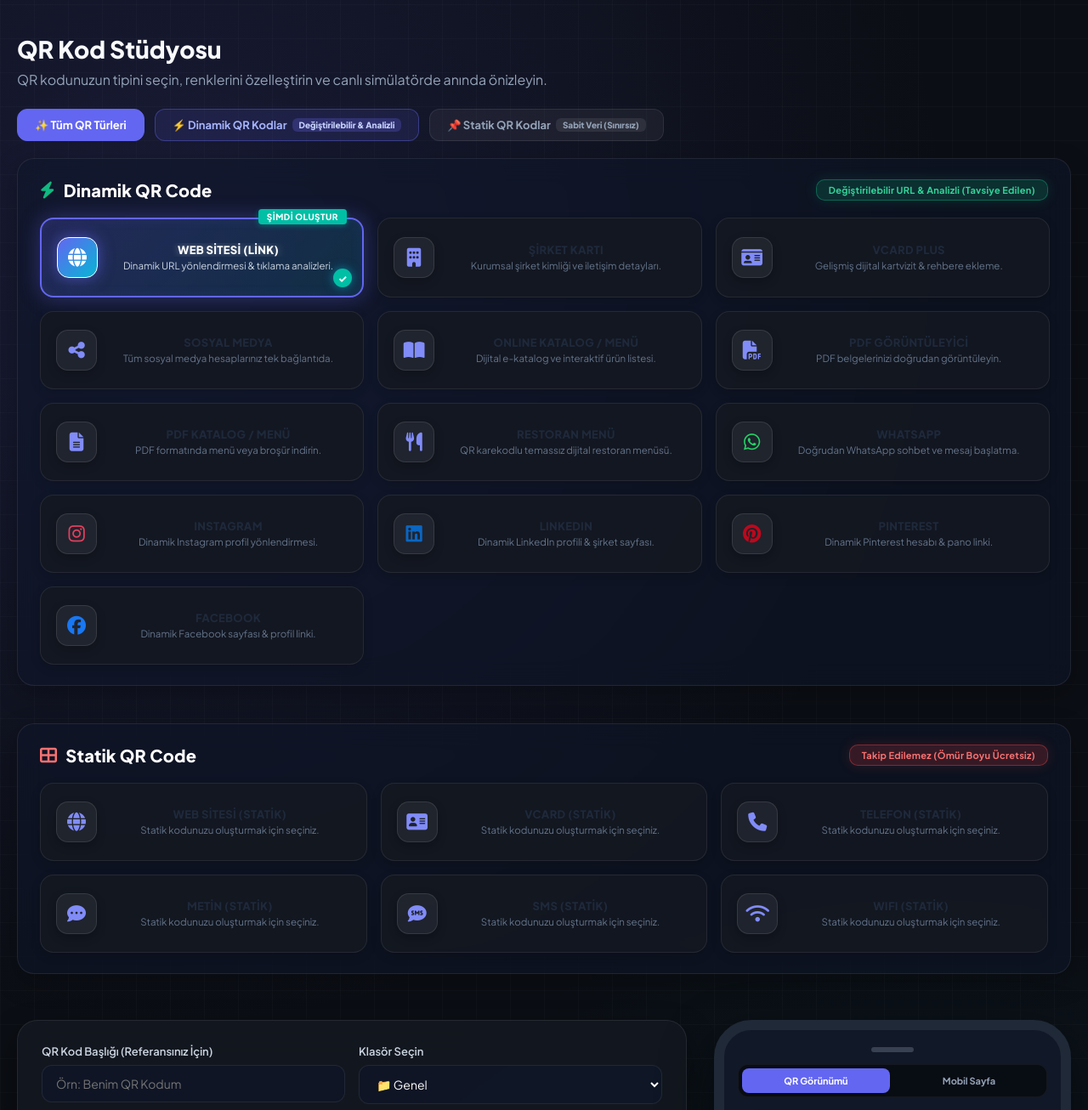
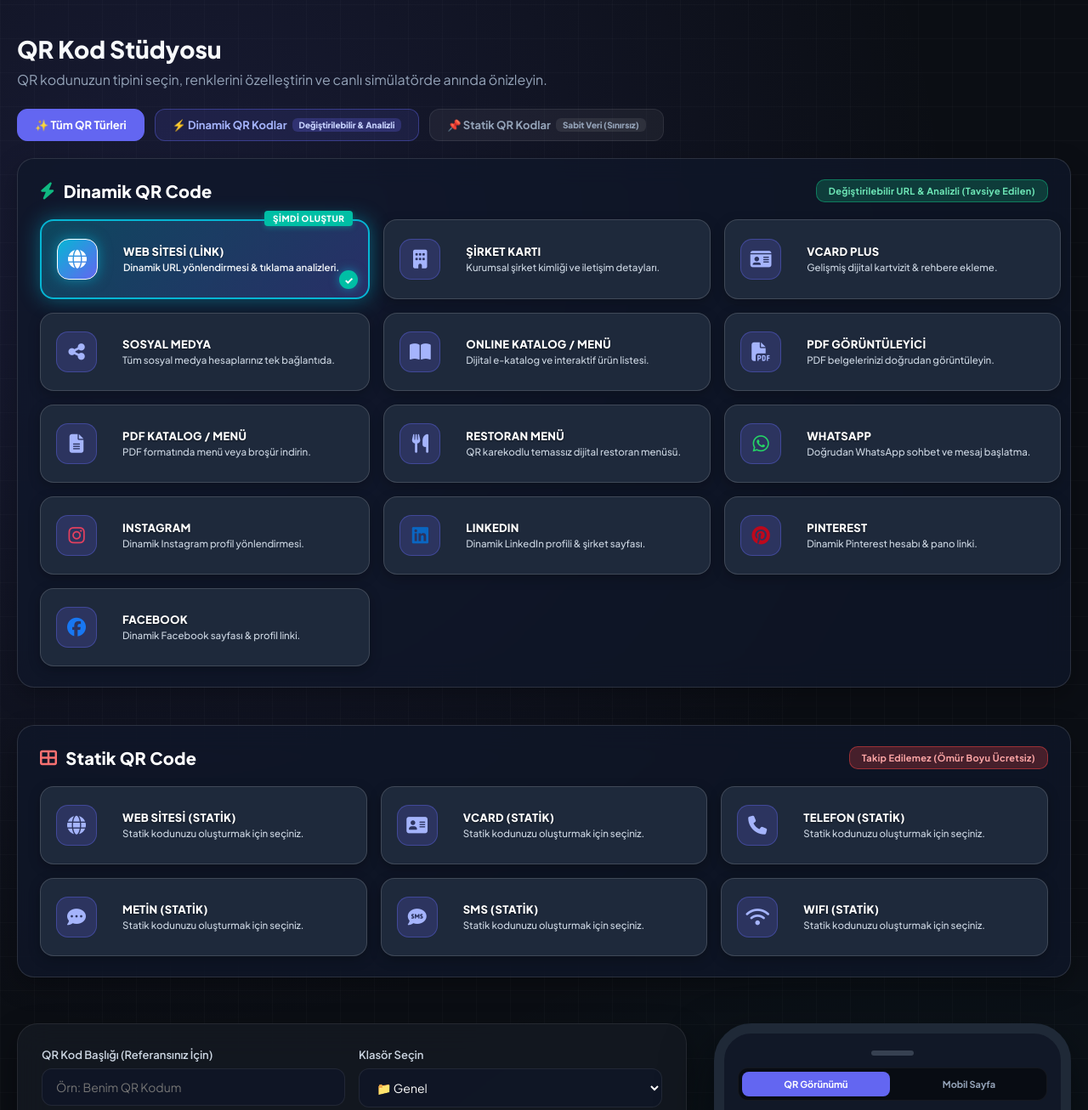
Before and after one commit to dijitalhomee-prog/dijitalgru, a Flask app: page / in a window 1280 px wide, after a click on "QR Stüdyosu". Shown: the part 75-1381 px from the top of the page at 85% size. Run offline with Flask 3, Linux system fonts and the light colour scheme.

Commit message:
fix(contrast): maximize text readability and contrast for all QR studio cards

```diff
--- a/templates/index.html
+++ b/templates/index.html
@@ -76,16 +76,16 @@
             background: rgba(99, 102, 241, 0.1);
         }
 
-        /* Dijitalgru QR Studio Unique Custom Dark-Glass Card UI */
+        /* High-Contrast Readable Dark Glass Card UI for Dijitalgru QR Studio */
         .studio-cat-section {
-            background: rgba(15, 23, 42, 0.55);
+            background: rgba(15, 23, 42, 0.75);
             backdrop-filter: blur(16px);
             -webkit-backdrop-filter: blur(16px);
-            border: 1px solid rgba(255, 255, 255, 0.08);
+            border: 1px solid rgba(255, 255, 255, 0.12);
             border-radius: 20px;
             padding: 24px 26px;
             margin-bottom: 24px;
-            box-shadow: 0 10px 30px rgba(0, 0, 0, 0.25);
+            box-shadow: 0 10px 30px rgba(0, 0, 0, 0.3);
         }
 
         .studio-cat-header {
@@ -111,25 +111,23 @@
         .badge-static-pill {
             font-size: 11px;
             font-weight: 700;
-            background: rgba(239, 68, 68, 0.18);
-            border: 1px solid rgba(239, 68, 68, 0.4);
-            color: #f87171;
-            padding: 5px 14px;
+            background: rgba(239, 68, 68, 0.25);
+            border: 1px solid rgba(239, 68, 68, 0.5);
+            color: #fca5a5;
+            padding: 6px 14px;
             border-radius: 10px;
             letter-spacing: 0.3px;
-            box-shadow: 0 0 15px rgba(239, 68, 68, 0.15);
         }
 
         .badge-dynamic-pill {
             font-size: 11px;
             font-weight: 700;
-            background: rgba(16, 185, 129, 0.18);
-            border: 1px solid rgba(16, 185, 129, 0.4);
-            color: #34d399;
-            padding: 5px 14px;
+            background: rgba(16, 185, 129, 0.25);
+            border: 1px solid rgba(16, 185, 129, 0.5);
+            color: #6ee7b7;
+            padding: 6px 14px;
             border-radius: 10px;
             letter-spacing: 0.3px;
-            box-shadow: 0 0 15px rgba(16, 185, 129, 0.15);
         }
 
         .qr-type-card-grid {
@@ -155,59 +153,57 @@
             display: flex;
             align-items: center;
             gap: 14px;
-            background: rgba(21, 25, 34, 0.85);
-            border: 1px solid rgba(255, 255, 255, 0.08);
+            background: #1e293b !important;
+            border: 1px solid rgba(255, 255, 255, 0.15) !important;
             border-radius: 16px;
             min-height: 80px;
             padding: 14px 18px;
             cursor: pointer;
-            transition: all 0.25s cubic-bezier(0.4, 0, 0.2, 1);
+            transition: all 0.2s ease;
             user-select: none;
-            box-shadow: 0 4px 12px rgba(0, 0, 0, 0.15);
+            box-shadow: 0 4px 14px rgba(0, 0, 0, 0.25);
             overflow: visible;
+            text-align: left;
         }
 
         .qr-type-card:hover {
-            border-color: rgba(99, 102, 241, 0.4);
-            background: rgba(30, 36, 51, 0.95);
-            box-shadow: 0 8px 25px rgba(99, 102, 241, 0.18);
-            transform: translateY(-3px);
+            border-color: #6366f1 !important;
+            background: #334155 !important;
+            box-shadow: 0 8px 25px rgba(99, 102, 241, 0.25);
+            transform: translateY(-2px);
         }
 
         .qr-type-card.active {
-            background: linear-gradient(135deg, rgba(99, 102, 241, 0.22), rgba(6, 182, 212, 0.15)) !important;
-            border: 2px solid #6366f1 !important;
-            box-shadow: 0 0 25px rgba(99, 102, 241, 0.35), inset 0 0 15px rgba(99, 102, 241, 0.1) !important;
+            background: linear-gradient(135deg, rgba(6, 182, 212, 0.3), rgba(99, 102, 241, 0.3)) !important;
+            border: 2px solid #06b6d4 !important;
+            box-shadow: 0 0 25px rgba(6, 182, 212, 0.45) !important;
         }
 
         .qr-type-card .card-icon-box {
             width: 48px;
             height: 48px;
             border-radius: 14px;
-            background: rgba(255, 255, 255, 0.06);
-            border: 1px solid rgba(255, 255, 255, 0.1);
+            background: rgba(99, 102, 241, 0.2) !important;
+            border: 1px solid rgba(99, 102, 241, 0.4) !important;
             display: flex;
             align-items: center;
             justify-content: center;
             font-size: 22px;
-            color: #818cf8;
+            color: #a5b4fc;
             flex-shrink: 0;
-            transition: all 0.25s ease;
-            box-shadow: 0 4px 12px rgba(0, 0, 0, 0.2);
+            transition: all 0.2s ease;
         }
 
         .qr-type-card:hover .card-icon-box {
-            transform: scale(1.08);
-            background: rgba(99, 102, 241, 0.2);
-            border-color: rgba(99, 102, 241, 0.5);
-            color: #ffffff;
+            background: #6366f1 !important;
+            color: #ffffff !important;
         }
 
         .qr-type-card.active .card-icon-box {
-            background: linear-gradient(135deg, #6366f1, #06b6d4) !important;
+            background: linear-gradient(135deg, #06b6d4, #6366f1) !important;
             border-color: #ffffff !important;
             color: #ffffff !important;
-            box-shadow: 0 0 18px rgba(99, 102, 241, 0.6) !important;
+            box-shadow: 0 0 16px rgba(6, 182, 212, 0.6) !important;
         }
 
         .qr-type-card .card-content {
@@ -216,43 +212,41 @@
         }
 
         .qr-type-card .card-title {
-            font-size: 13px;
+            font-size: 13.5px;
             font-weight: 800;
-            color: #ffffff;
+            color: #ffffff !important;
             letter-spacing: 0.4px;
             text-transform: uppercase;
             white-space: nowrap;
             overflow: hidden;
             text-overflow: ellipsis;
-        }
-
-        .qr-type-card.active .card-title {
-            color: #ffffff;
-            text-shadow: 0 0 10px rgba(255, 255, 255, 0.4);
+            text-shadow: 0 1px 2px rgba(0,0,0,0.5);
         }
 
         .qr-type-card .card-desc {
             font-size: 11.5px;
-            color: #94a3b8;
+            color: #cbd5e1 !important;
             margin-top: 3px;
             white-space: nowrap;
             overflow: hidden;
             text-overflow: ellipsis;
+            font-weight: 500;
         }
 
         .qr-type-card.active .card-desc {
-            color: #cbd5e1;
+            color: #f1f5f9 !important;
+            font-weight: 600;
         }
 
         .qr-type-card .card-badge-now {
             position: absolute;
             top: -12px;
             right: 16px;
-            background: linear-gradient(135deg, #06b6d4, #3b82f6);
+            background: linear-gradient(135deg, #06b6d4, #10b981);
             color: #ffffff;
             font-size: 10px;
             font-weight: 800;
-            padding: 3px 10px;
+            padding: 4px 11px;
             border-radius: 6px;
             display: none;
             letter-spacing: 0.5px;
```
